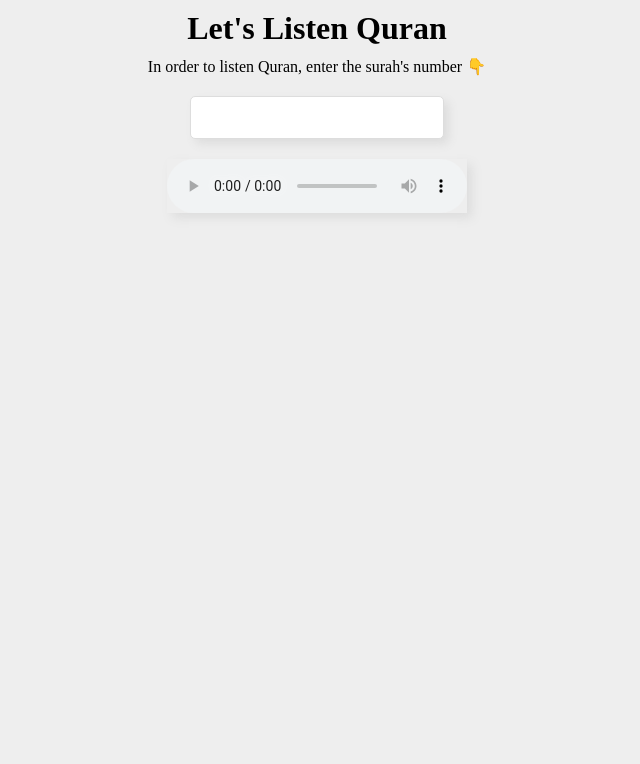
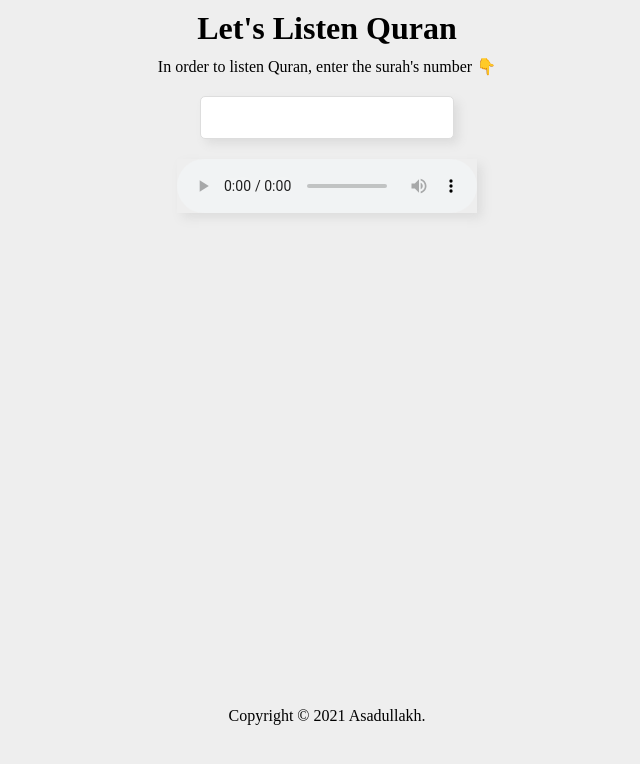
Before and after one commit to asadullakkh/listen-the-Quran, a plain HTML site: page index.html in a window 1280 px wide. Shown: the whole page, without its empty margins (323-963 px from the left). Drawn offline with Linux system fonts and the light colour scheme.

Commit message:
added copyright element

```diff
--- a/index.css
+++ b/index.css
@@ -8,6 +8,10 @@ body {
   text-align: center;
   margin: 10px;
   background-color: #eee;
+  width: 100%;
+  height: 100vh;
+  overflow-y: hidden;
+  overflow-x: hidden;
 }
 
 .title {
@@ -32,3 +36,8 @@ body {
   margin: 10px;
   box-shadow: 5px 5px 10px #ddd;
 }
+
+.copy {
+  position: relative;
+  top: 60%;
+}
--- a/index.html
+++ b/index.html
@@ -15,6 +15,7 @@
     <div><input type="number" class="QuranOrder" id="surahNumber" /></div>
     <audio controls src="" class="QuranAudio" autoplay="autoplay"></audio>
     <h1 class="error"></h1>
+    <p class="copy">Copyright © 2021 Asadullakh.</p>
     <script src="./index.js"></script>
   </body>
 </html>
```
